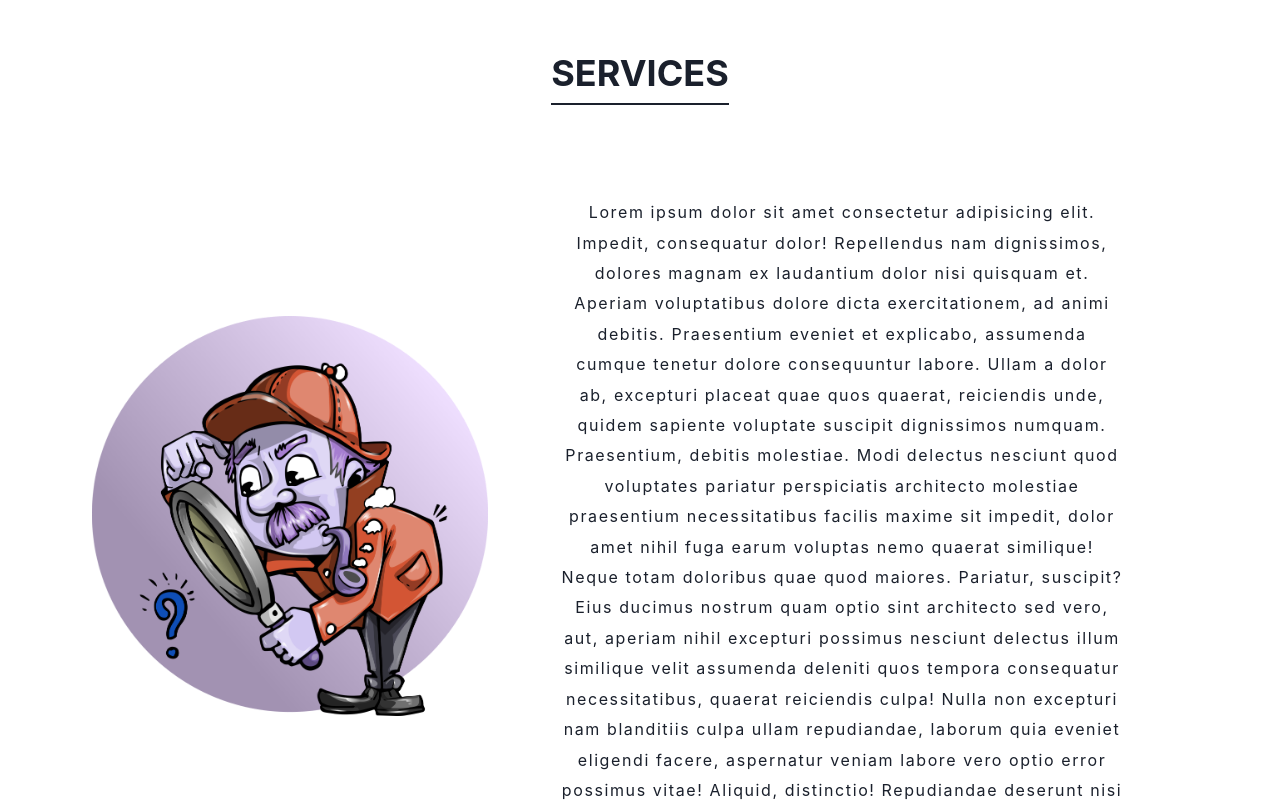
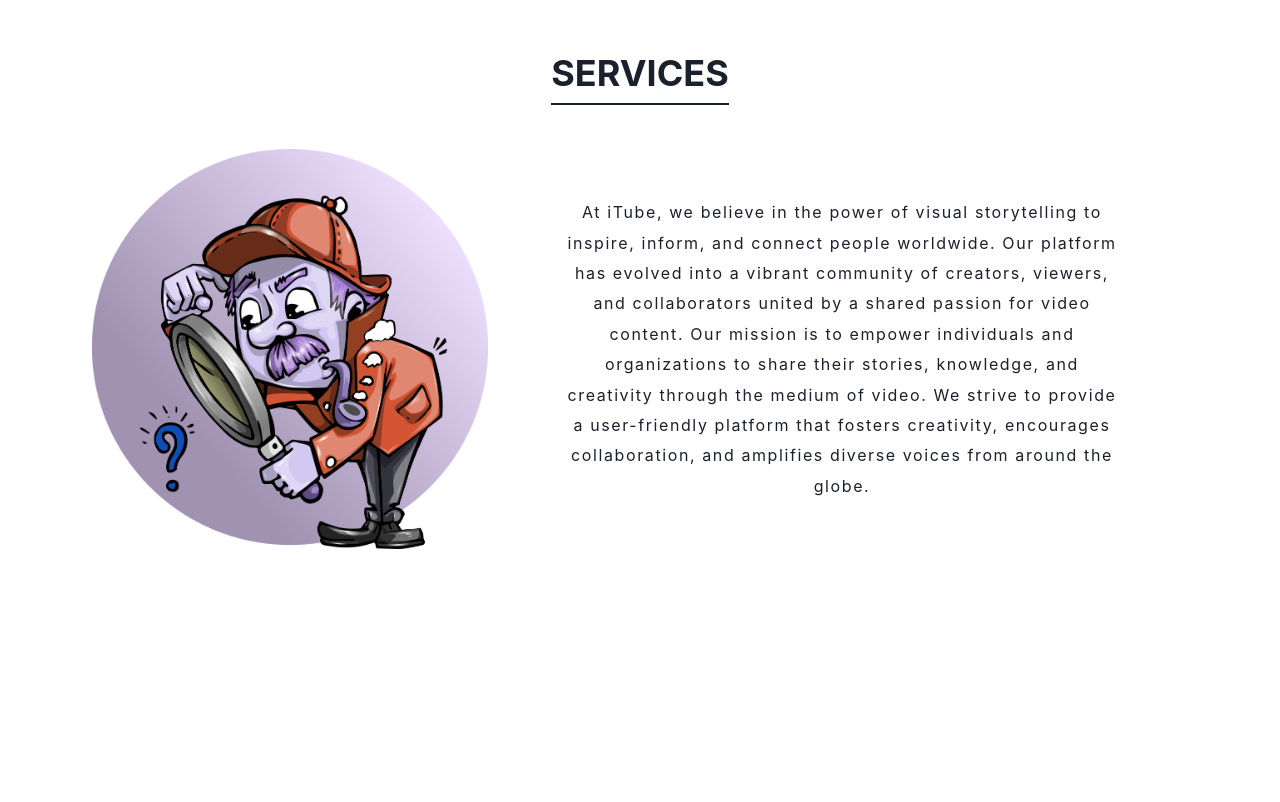
Before and after one commit to SrivastavaAman8604/iTube, a React (Create React App) app: page / in a window 1280 px wide. Shown: the part 820-1622 px from the top of the page. Built offline with nearby package versions, Linux system fonts and the light colour scheme.

Commit message:
Update Home.jsx

```diff
--- a/src/component/Home.jsx
+++ b/src/component/Home.jsx
@@ -28,11 +28,8 @@
                 <Stack h="full" p="7" alignItems={'center'} direction={['column','row']}>
                     <Image src={img5} h={['40','400']} filter={'hue-rotate(-130deg)'}/>
                     <Text letterSpacing={"widest"} lineHeight={"190%"} p={['4','16']} textAlign={'center'}>
-                        Lorem ipsum dolor sit amet consectetur adipisicing elit. Impedit, consequatur dolor! Repellendus nam dignissimos, dolores magnam ex laudantium dolor nisi quisquam et. Aperiam voluptatibus dolore dicta exercitationem, ad animi debitis.
-                        Praesentium eveniet et explicabo, assumenda cumque tenetur dolore consequuntur labore. Ullam a dolor ab, excepturi placeat quae quos quaerat, reiciendis unde, quidem sapiente voluptate suscipit dignissimos numquam. Praesentium, debitis molestiae.
-                        Modi delectus nesciunt quod voluptates pariatur perspiciatis architecto molestiae praesentium necessitatibus facilis maxime sit impedit, dolor amet nihil fuga earum voluptas nemo quaerat similique! Neque totam doloribus quae quod maiores.
-                        Pariatur, suscipit? Eius ducimus nostrum quam optio sint architecto sed vero, aut, aperiam nihil excepturi possimus nesciunt delectus illum similique velit assumenda deleniti quos tempora consequatur necessitatibus, quaerat reiciendis culpa!
-                        Nulla non excepturi nam blanditiis culpa ullam repudiandae, laborum quia eveniet eligendi facere, aspernatur veniam labore vero optio error possimus vitae! Aliquid, distinctio! Repudiandae deserunt nisi obcaecati amet, distinctio sunt?
+                       At iTube, we believe in the power of visual storytelling to inspire, inform, and connect people worldwide. Our platform has evolved into a vibrant community of creators, viewers, and collaborators united by a shared passion for video content.
+                        Our mission is to empower individuals and organizations to share their stories, knowledge, and creativity through the medium of video. We strive to provide a user-friendly platform that fosters creativity, encourages collaboration, and amplifies diverse voices from around the globe.
                     </Text>
                 </Stack>
             </Container>
```
